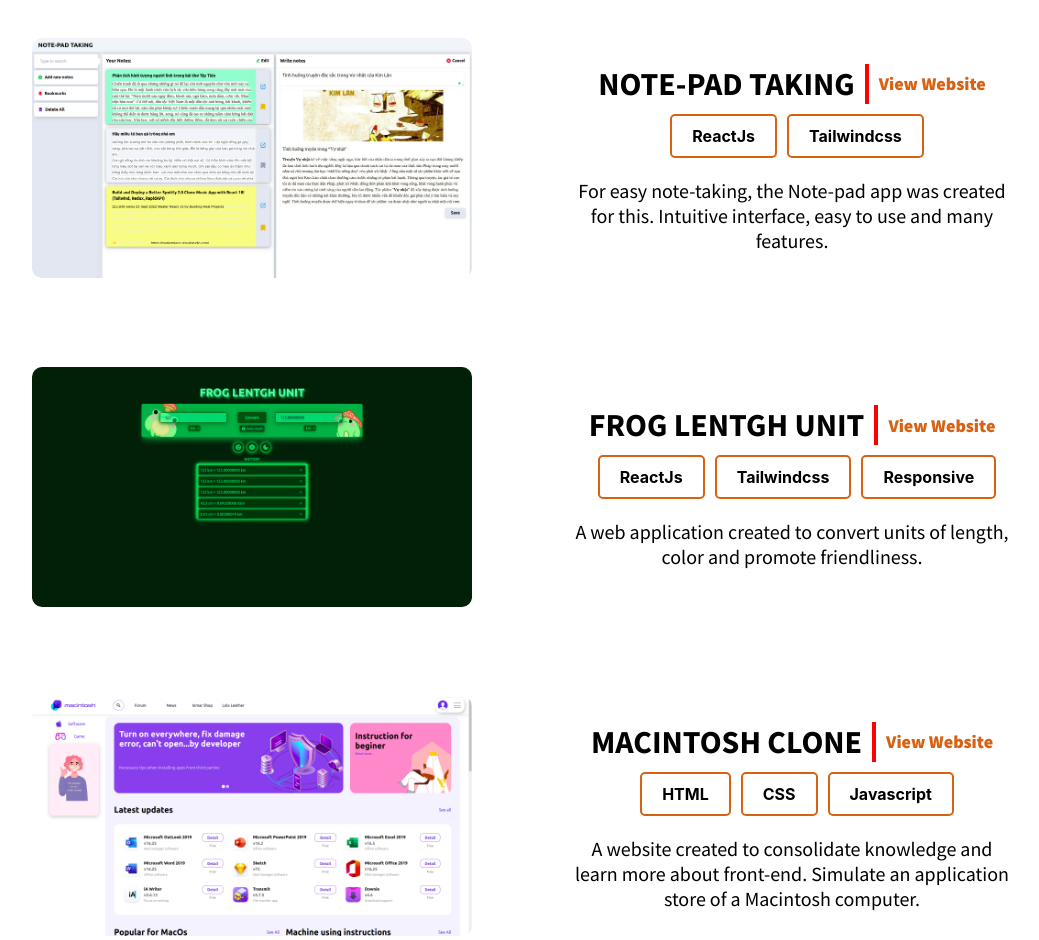
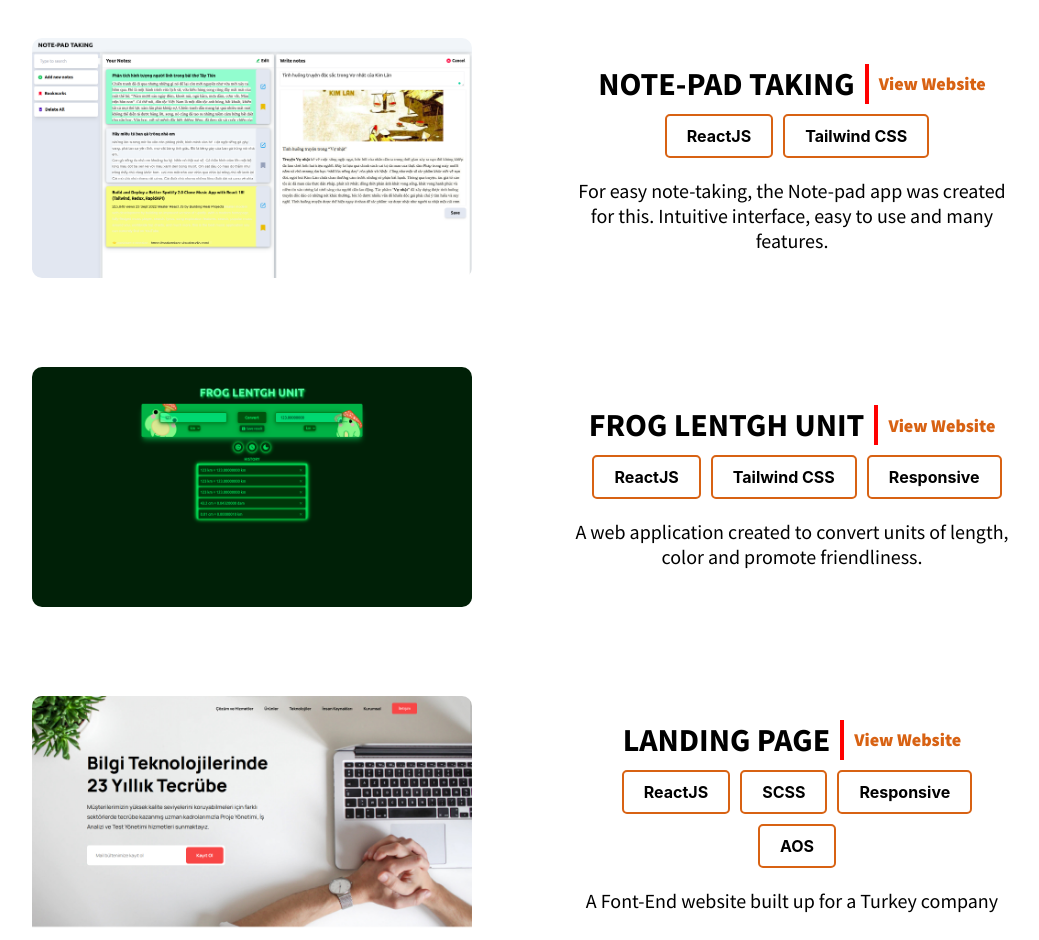
Before and after one commit to eganDev/VuWebs, a React (Create React App) app: page / in a window 1280 px wide. Shown: the part 1860-2800 px from the top of the page, without its empty margins (118-1157 px from the left). Built offline with nearby package versions, Linux system fonts and the light colour scheme.

Commit message:
update-new-change

```diff
--- a/src/components/Header.jsx
+++ b/src/components/Header.jsx
@@ -64,7 +64,6 @@ export default function Header() {
             <div>
               <a target={"_blank"} rel="noreferrer" href="mailto:vuvo070403@gmail.com"><GrMail></GrMail></a>
             </div>
-
           </div>
 
       </div>
--- a/src/data/INFO_DATA.js
+++ b/src/data/INFO_DATA.js
@@ -1,7 +1,7 @@
 const INFO_DATA = [{
     name: "VO VAN VU",
     tech: [
-        "HTML", "CSS", "SASS","Javascript", "Typescript","ReactJS", "Tailwindcss", "Axios", "Responsive", "Redux", "Vuejs"
+        "HTML", "CSS", "SASS","Javascript", "Typescript","ReactJS", "Tailwind CSS", "Responsive", "Redux", "VueJS"
     ],
     introduce: "Hi, I am Vo Van Vu , a front-end developer with 1 year experience. Also I am a student of FPT University, with a high passion for programming. I always try to learn new knowledge to apply in practice when working. I am good at team work, good time management, good programming thingking, good problem solving.",
     // image: Vu,
--- a/src/data/PROJECT_DATA.js
+++ b/src/data/PROJECT_DATA.js
@@ -1,25 +1,33 @@
 const PROJECT_DATA = [
     {
         title: "Lyrics",
-        tech: ["ReactJs", "Tailwindcss", "Redux", "Axios", "Responsive"],
+        tech: ["ReactJS", "Tailwind CSS", "Redux", "Axios", "Responsive"],
         desc: "Music application built on top of SHAZAM API, providing a music experience with many popular songs.",
         image: "music",
         link: "#"
     },
     {
         title: "Note-Pad Taking",
-        tech: ["ReactJs", "Tailwindcss"],
+        tech: ["ReactJS", "Tailwind CSS"],
         desc:  "For easy note-taking, the Note-pad app was created for this. Intuitive interface, easy to use and many features.",
         image: "note",
         link: "https://vuvudev.github.io/NOTE-PAD/"
     },
     {
         title: "Frog Lentgh Unit",
-        tech: ["ReactJs", "Tailwindcss", "Responsive"],
+        tech: ["ReactJS", "Tailwind CSS", "Responsive"],
         desc: "A web application created to convert units of length, color and promote friendliness.",
         image: "froglengthunit",
         link: "https://vuvudev.github.io/FrogLengthUnit/"
     },
+    {
+        title: "Landing Page",
+        tech: ["ReactJS", "SCSS", "Responsive", "AOS"],
+        desc: "A Font-End website built up for a Turkey company",
+        image: "LandingPage",
+        link: "https://landing-page-ashy-seven.vercel.app/"
+    },
+
     {
         title: "Macintosh clone",
         tech: ["HTML", "CSS", "Javascript"],
--- a/src/sass/Footer.scss
+++ b/src/sass/Footer.scss
@@ -135,7 +135,7 @@ $color-pick: rgba(225, 225, 225, 0.05);
                 font-weight: bold;
                 margin-bottom: 10px;
                 @include mobile{
-                    font-size: 14px;
+                    font-size: 15px;
                     margin-left: 70px;
                 }
                 @include tablet {
--- a/src/sass/Header.scss
+++ b/src/sass/Header.scss
@@ -53,6 +53,10 @@ $color-pick: rgba(225, 225, 225, 0.05);
         @include tablet {
             width: 100vw;
         }
+        @include mobile() {
+            width: 95vw;
+            justify-content: space-between;
+        }
         &__logo {
             pointer-events: none;
             width: 45px;
@@ -80,7 +84,7 @@ $color-pick: rgba(225, 225, 225, 0.05);
         &__toggle {
             @include mobile{
                 position: absolute;
-                right: 5px;
+
                 width: 50px;
                 height: 50px;
                 // background-color: #fff;
@@ -88,6 +92,7 @@ $color-pick: rgba(225, 225, 225, 0.05);
                 display: flex;
                 justify-content: center;
                 align-items: center;
+                right: 5px;
                 &::before {
                     position: absolute;
                     content: '';
```
Also changed, not shown: src/asset/image/LandingPage.png (added), 1 other file (tests, documents, lock files or other folders).
